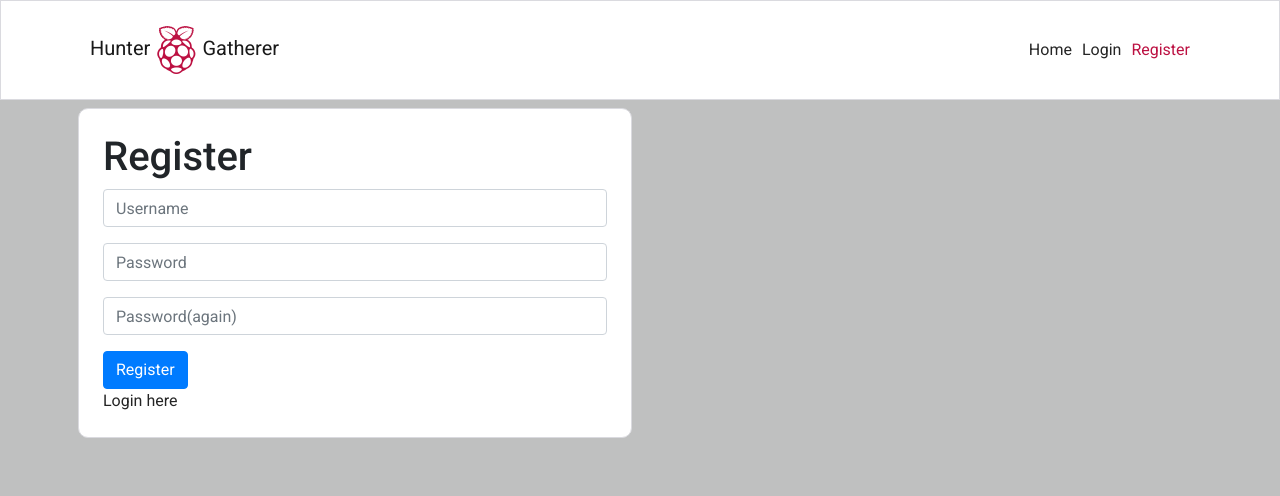
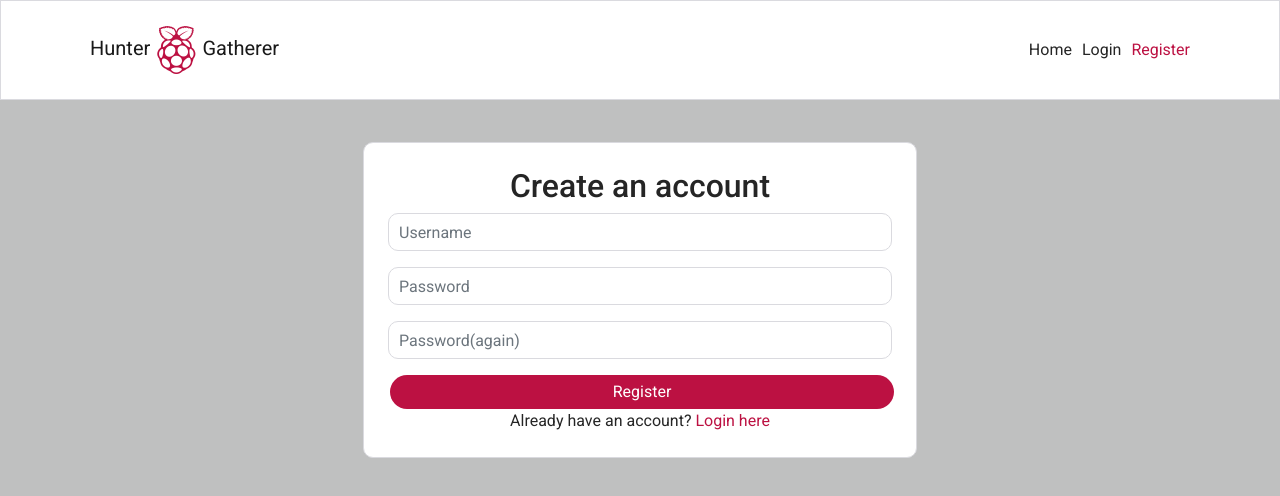
Before and after one commit to MichaelSturgeon/hunter-gatherer, a React (Create React App) app: page /register in a window 1280 px wide. Shown: the top 496 px of the page. Built offline with nearby package versions, Linux system fonts and the light colour scheme.

Commit message:
Style sign-up form

```diff
--- a/src/App.js
+++ b/src/App.js
@@ -1,4 +1,4 @@
-import styles from './App.module.css';
+import appStyles from './App.module.css';
 import NavBar from './components/NavBar';
 import { Container } from 'react-bootstrap';
 import {Route, Switch} from 'react-router-dom'
@@ -8,9 +8,9 @@ import SignInForm from './pages/auth/SignInForm';
 
 function App() {
   return (
-    <div className={styles.App}>
+    <div className={appStyles.App}>
       <NavBar/>
-      <Container className={styles.Main}>
+      <Container className={appStyles.Main}>
         <Switch>
           <Route exact path='/' render={() => <h1>Home Page</h1>} />
           <Route exact path='/login' render={() => <SignInForm/>} />
--- a/src/components/NavBar.js
+++ b/src/components/NavBar.js
@@ -1,21 +1,21 @@
 import React from 'react'
-import styles from '../styles/NavBar.module.css';
+import navStyles from '../styles/NavBar.module.css';
 import { Navbar, Container, Nav } from 'react-bootstrap'
 import { NavLink } from 'react-router-dom';
 
 const NavBar = () => {
   return (
-    <Navbar className={styles.NavBar} expand="md" fixed='top'>
+    <Navbar className={navStyles.NavBar} expand="md" fixed='top'>
         <Container>
-            <NavLink exact className={styles.NavLink} to='/'>
+            <NavLink exact className={navStyles.NavLink} to='/'>
                 <Navbar.Brand>Hunter<i class="fa-brands fa-raspberry-pi"></i>Gatherer</Navbar.Brand>
             </NavLink>
                 <Navbar.Toggle aria-controls="basic-navbar-nav" />
                 <Navbar.Collapse id="basic-navbar-nav">
                     <Nav className="ml-auto text-left">
-                    <NavLink exact className={styles.NavLink} activeClassName={styles.Active} to='/'>Home</NavLink>
-                    <NavLink exact className={styles.NavLink} activeClassName={styles.Active} to='/login'>Login</NavLink>
-                    <NavLink exact className={styles.NavLink} activeClassName={styles.Active} to='/register'>Register</NavLink>
+                    <NavLink exact className={navStyles.NavLink} activeClassName={navStyles.Active} to='/'>Home</NavLink>
+                    <NavLink exact className={navStyles.NavLink} activeClassName={navStyles.Active} to='/login'>Login</NavLink>
+                    <NavLink exact className={navStyles.NavLink} activeClassName={navStyles.Active} to='/register'>Register</NavLink>
                     </Nav>
             </Navbar.Collapse>
         </Container>
--- a/src/pages/auth/SignUpForm.js
+++ b/src/pages/auth/SignUpForm.js
@@ -1,7 +1,7 @@
 import React, { useState } from "react";
 import { Link, useHistory } from "react-router-dom";
-import Styles from "../../App.module.css";
-
+import appStyles from "../../App.module.css";
+import signUpStyles from "../../styles/SignInUpForm.module.css";
 import { Form, Button, Col, Row, Container } from "react-bootstrap";
 import axios from "axios";
 
@@ -32,14 +32,15 @@ const SignUpForm = () => {
   }
 
   return (
-    <Row >
-      <Col className="my-auto py-2 p-md-2" md={6}>
-        <Container className={`${Styles.Content} p-4`}>
-          <h1 >Register</h1>
+    <Row className={signUpStyles.Row}>
+      <Col className="my-auto py-2 p-sm-2" md={{ span: 6, offset: 3 }}>
+        <Container className={`${appStyles.Content} p-4`}>
+          <h1 className={signUpStyles.Header}>Create an account</h1>
             <Form onSubmit={handleSubmit}>
                 <Form.Group controlId="username">
                     <Form.Label className="d-none">Username</Form.Label>
                     <Form.Control
+                    className={signUpStyles.Input}
                     type="text"
                     placeholder="Username"
                     name="username"
@@ -50,6 +51,7 @@ const SignUpForm = () => {
                 <Form.Group controlId="password1">
                     <Form.Label className="d-none">Password</Form.Label>
                     <Form.Control
+                    className={signUpStyles.Input}
                     type="password"
                     placeholder="Password"
                     name="password1"
@@ -60,6 +62,7 @@ const SignUpForm = () => {
                 <Form.Group controlId="password2">
                     <Form.Label className="d-none">Password(again)</Form.Label>
                     <Form.Control
+                    className={signUpStyles.Input}
                     type="password"
                     placeholder="Password(again)"
                     name="password2"
@@ -67,12 +70,12 @@ const SignUpForm = () => {
                     onChange={handleChange}/>
                 </Form.Group>
 
-                <Button variant="primary" type="submit">
+                <Button className={signUpStyles.Button} type="submit">
                     Register
                 </Button>
             </Form>
-            <Link  to="/login">
-            <span>Login here</span>
+            <Link className={signUpStyles.Link} to="/login">
+            Already have an account? <span >Login here</span>
           </Link>
         </Container>
       </Col>
--- /dev/null
+++ b/src/styles/SignInUpForm.module.css
@@ -0,0 +1,64 @@
+.Row {
+    height: calc(100vh - 50vh);
+  }
+
+  .Header {
+    font-size: 2rem;
+    text-align: center;
+    color: #252525;
+  }
+
+  .Input {
+    background: #ffffff;
+    border: 1px solid #dadadf;
+    box-sizing: border-box;
+    border-radius:10px;
+    color: #252525;
+    padding: 10px;
+  }
+
+  .Link {
+    text-decoration: none;
+    text-align: center;
+    display: block;
+    margin: auto;
+
+  }
+
+  .Link:hover {
+    color: #252525;
+  }
+
+  .Link span {
+    color: #bc1142;
+  }
+
+  .Button {
+    background-color: #bc1142;
+    align-self: center;
+    border-radius: 100px;
+    border-color: transparent;
+    padding: 4px 10px;
+    margin-left: 2px;
+    margin-right: 2px;
+    width: 100%;
+  }
+
+  .Button:hover {
+    background-color: #bc1142;
+    opacity: 0.8;
+    border-color: transparent;
+    cursor: pointer;
+  }
+
+  .Button:hover:active {
+    background-color: #bc1142 !important;
+  }
+
+  .Button:active {
+    background-color: #bc1142 !important;
+  }
+
+  .Button:focus {
+    background-color: #bc1142;
+  }
```
